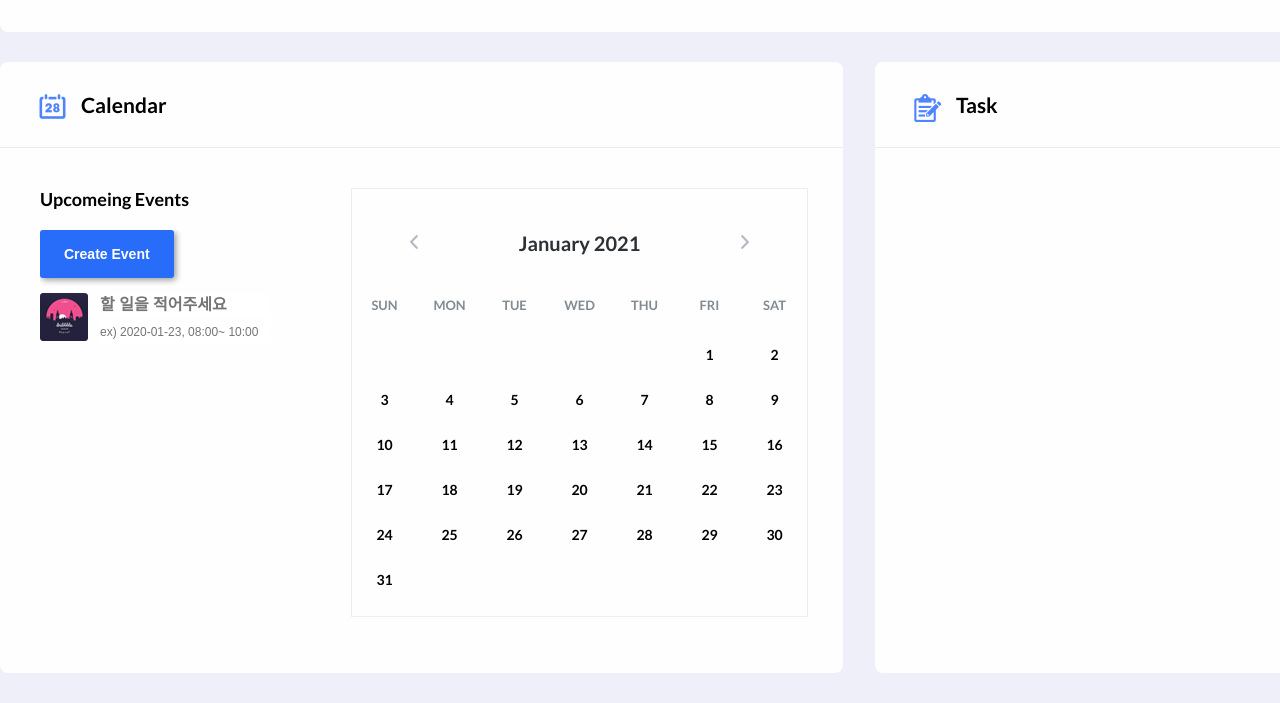
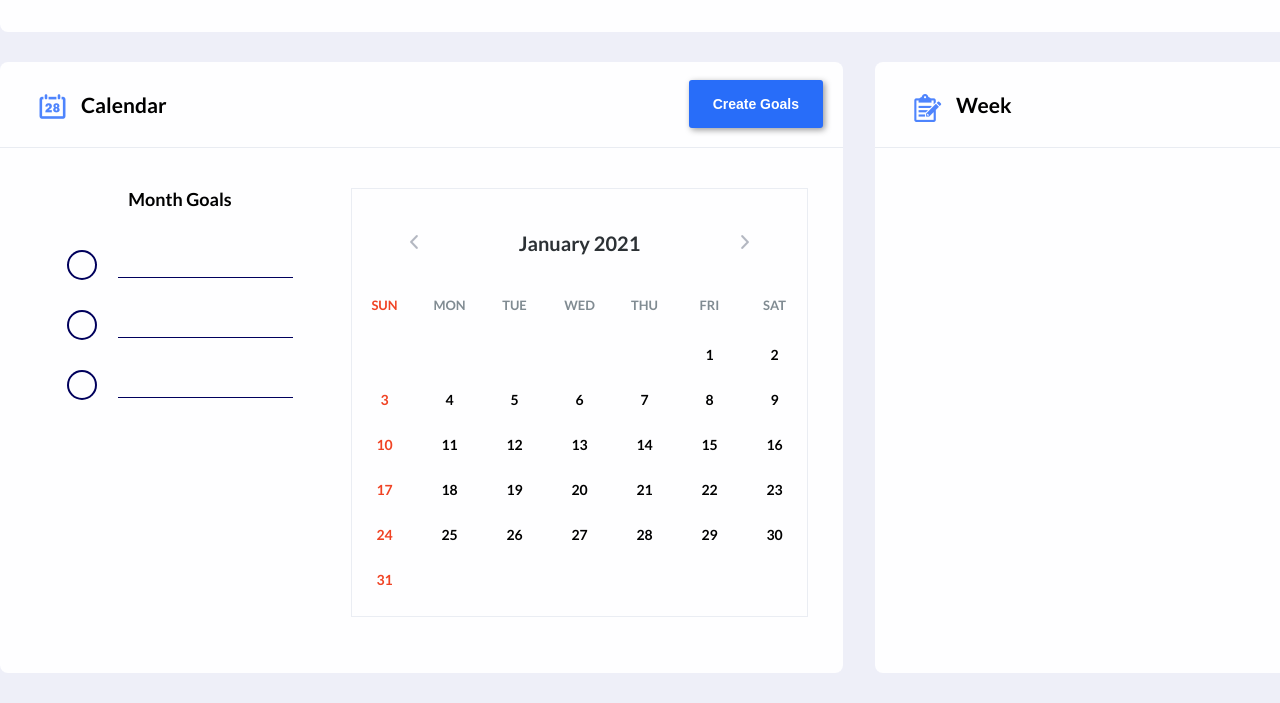
Before and after one commit to hankbae93/playJavascript, a plain HTML site: page 01_toDoList/index.html in a window 1280 px wide. Shown: the part 245-948 px from the top of the page. Drawn offline with Linux system fonts and the light colour scheme.

Commit message:
Make active btn for Month goals

```diff
--- a/01_toDoList/app.js
+++ b/01_toDoList/app.js
@@ -2,13 +2,13 @@
 
 // 달력
 const
-    calendar = document.querySelector('.calendar'),
+    calendar = document.querySelector('#calendar'),
     calendarUI = calendar.querySelector('.calendar_interface'),
     calendarTable = calendarUI.querySelector('table'),
     calendarDay = calendarTable.querySelectorAll('td'),
     calendarTime = calendarUI.querySelector('.calendar_time'),
-    calendarEvent = calendar.querySelector('.calendar_sub'),
-    calendarEventBtn = calendarEvent.querySelector('.createEvent');
+    calendarMgoal = calendar.querySelector('.calendar_month'),
+    calendarCreateGo = calendar.querySelector('.createGoal');
 
 const
     calendarPrevMonth = calendarUI.querySelector('.prevMonth'),
@@ -18,7 +18,7 @@ const
 
 // 달력 채우기
 const MONTH = ['January', 'February', 'March', 'April', 'May', 'June', 'July', 'August', 'September', 'October', 'November', 'December'];
-const todayDownload = new Date();
+const todayDownload = new Date(); //오늘 자
 
 function fillMonthYear(month, year) {
     const thisMonth = MONTH[month];
@@ -98,12 +98,25 @@ fillCalendar(todayDownload);
 
 
 // 이벤트 저장 및 메모
+let createOrSave = true;
+function createOrSaveBtn() {
+    if(createOrSave) {
+        document.body.style.background = '#222831';
+        this.firstElementChild.textContent = 'Save';
+        createOrSave = false;
+    } else {
+        document.body.style.background = 'var(--background-color)';
+        this.firstElementChild.textContent = 'Create Goals';
+        createOrSave = true;
+    }
+}
 
-calendarEventBtn.addEventListener('click',(e) => {
-    e.target.classList.toggle('saveEvent');
-    if (e.target.classList.contains('saveEvent')) {
-        e.target.innerHTML = 'Save';
+calendarCreateGo.addEventListener('click',createOrSaveBtn);
+
+calendarMgoal.addEventListener('click',(e) => {
+    if (e.target.checked) {
+        e.target.parentElement.classList.add('checked');
     } else {
-        e.target.innerHTML = 'Create Event';
+        e.target.parentElement.classList.remove('checked');
     }
 });
--- a/01_toDoList/index.html
+++ b/01_toDoList/index.html
@@ -13,9 +13,9 @@
 <div class="wrap">
     <header>
         <div class="dashBox">
-                <h1>Ranja-Function 2021 Diary</h1>
+                <h1>Ranja-Function 2021 planner</h1>
                 <p>
-                    Widgets, Calendar,Chat, Task, Activities and Notifications
+                    to do list , calendar, planner
                 </p>
         </div>
     </header>
@@ -26,23 +26,34 @@
                 <div class="content">
                     <div class="content-head">
                         <h2>Calendar</h2>
+                        <button class="createGoal">
+                            <span>Create Goals</span>
+                        </button>
                     </div>
 
                     <div class="calendar">
-                        <div class="calendar_sub">
-                            <h3>Upcomeing Events</h3>
-                            <div>
-                                <button class="createEvent">
-                                    <span>Create Event</span>
-                                </button>
-                                <div class="subEvent">
-                                    <div class="subEvent_poster"><img src="./img/sub_event_poster.png" alt=""></div>
-                                    <div>
-                                        <input type="text" class="event_title" placeholder="할 일을 적어주세요" />
-                                        <input type="text" class="event_content" placeholder="ex) 2020-01-23, 08:00~ 10:00" />
-                                        <div></div>
-                                    </div>
+                        <div class="calendar_month">
+                            <h3>Month Goals</h3>
+                            <div class="month_goal">
+                                <div class="month_goal_con">
+                                    <label>
+                                        <input type="checkbox" class="checkbox">
+                                    </label>
+                                    <input type="text">
                                 </div>
+                                <div class="month_goal_con">
+                                    <label>
+                                        <input type="checkbox" class="checkbox">
+                                    </label>
+                                    <input type="text">
+                                </div>
+                                <div class="month_goal_con">
+                                    <label>
+                                        <input type="checkbox" class="checkbox">
+                                    </label>
+                                    <input type="text">
+                                </div>
+
 
 
 
@@ -135,7 +146,7 @@
             <div class="dashBox" id="task">
                 <div class="content">
                     <div class="content-head">
-                        <h2>Task</h2>
+                        <h2>Week</h2>
                     </div>
                 </div>
             </div>
--- a/01_toDoList/style.css
+++ b/01_toDoList/style.css
@@ -21,12 +21,20 @@ thead,
 tbody {
   margin: 0;
   padding: 0;
+  outline: 0;
+}
+
+button {
+  outline: none;
+  border: none;
+  cursor: pointer;
 }
 
 body {
   font-size: 14px;
   background-color: var(--background-color);
   font-family: "Lato", sans-serif;
+  transition: all 0.3s ease;
 }
 .wrap {
   width: 1532px;
@@ -60,16 +68,18 @@ header .dashBox {
 }
 
 .content-head {
+  overflow: hidden;
+  position: relative;
   padding: 30px 0 30px 81px;
   border-bottom: 1px solid #e9ecf2;
 }
 .content-head h2 {
   position: relative;
 }
+
 #calendar {
   margin-right: 32px;
 }
-
 #calendar h2::before {
   content: "";
   position: absolute;
@@ -78,6 +88,22 @@ header .dashBox {
   width: 27px;
   height: 25px;
   background: url(./img/calendar.png) no-repeat 0px 0px;
+}
+#calendar .createGoal {
+  position: absolute;
+  right: 20px;
+  top: 18px;
+  background-color: #286df9;
+  border-radius: 3px;
+  box-shadow: 2px 2px 6px rgba(0, 0, 0, 0.4);
+}
+
+#calendar .createGoal span {
+  display: block;
+  padding: 16px 24px;
+  font-size: 14px;
+  font-weight: bold;
+  color: #fff;
 }
 #calendar .calendar {
   overflow: hidden;
@@ -92,72 +118,69 @@ header .dashBox {
   box-sizing: border-box;
 }
 
-#calendar .calendar_sub {
+#calendar .calendar_month {
   float: left;
   width: 280px;
 }
-#calendar .calendar_sub h3 {
+#calendar .calendar_month h3 {
   margin-bottom: 20px;
+  text-align: center;
   font-size: 18px;
 }
-#calendar .calendar_sub .createEvent {
-  background-color: #286df9;
-  margin: 0 0 15px;
-  outline: none;
-  border: none;
-  cursor: pointer;
-  border-radius: 3px;
-  box-shadow: 2px 2px 6px rgba(0, 0, 0, 0.4);
-}
 
-#calendar .calendar_sub .createEvent span {
-  display: block;
-  padding: 16px 24px;
-  font-size: 14px;
-  font-weight: bold;
-  color: #fff;
-}
-#calendar .calendar .calendar_sub > div {
+#calendar .calendar_month > div {
   overflow-y: auto;
   width: 100%;
   height: 372px;
 }
-#calendar .calendar .calendar_sub > div::-webkit-scrollbar {
+#calendar .calendar .calendar_month > div::-webkit-scrollbar {
   width: 8px;
 }
-#calendar .calendar .calendar_sub > div::-webkit-scrollbar-thumb {
+#calendar .calendar .calendar_month > div::-webkit-scrollbar-thumb {
   background: #23213b;
   border-radius: 16px;
 }
-#calendar .calendar .calendar_sub .subEvent {
-  overflow: hidden;
-  /* display: none; */
-  margin-bottom: 30px;
+#calendar .calendar .calendar_month .month_goal .month_goal_con {
+  display: flex;
+  justify-content: space-evenly;
+  align-items: center;
+  padding: 10px 5px;
+  margin: 10px 0;
+  border-radius: 25px;
+  box-sizing: border-box;
+  transition: all 0.3s ease;
+  cursor: pointer;
 }
-#calendar .calendar .calendar_sub .subEvent > div {
-  float: left;
+#calendar .month_goal_con:hover {
+  background: #ffd56b;
 }
-#calendar .calendar .calendar_sub .subEvent input {
+
+#calendar .month_goal_con input {
+  padding: 5px 0;
+  border: none;
+  background: none;
+}
+#calendar .month_goal_con label {
   display: block;
-  width: 100%;
-  border: none;
-  padding: 3px 0;
+  width: 10px;
+  height: 10px;
+  box-shadow: inset 0 0 0 2px #00005c;
+  padding: 10px;
+  border-radius: 100%;
+  cursor: pointer;
+  transition: all 0.3s ease;
 }
-#calendar .calendar .calendar_sub .subEvent .event_title {
-  overflow: hidden;
-  width: 170px;
-  margin-bottom: 5px;
-  font-size: 16px;
+#calendar .month_goal_con label.checked {
+  box-shadow: inset 0 0 0 8px #00005c;
+}
+#calendar .month_goal_con input[type="checkbox"] {
+  display: none;
+}
+#calendar .month_goal_con input[type="text"] {
+  color: var(--title-Text-color);
+  font-size: 13px;
   font-weight: bold;
-  white-space: nowrap;
-  text-overflow: ellipsis;
-}
-#calendar .calendar .calendar_sub .subEvent .event_content {
-  color: #878fa4;
-  font-size: 12px;
-}
-#calendar .calendar .calendar_sub .subEvent .subEvent_poster {
-  padding-right: 12px;
+  border-bottom: 1px solid #00005c;
 }
 
 #calendar .calendar .calendar_main {
@@ -215,6 +238,10 @@ header .dashBox {
   font-size: 14px;
   font-weight: bold;
 }
+#calendar table th:first-child,
+#calendar table tr td:first-child {
+  color: #f04324;
+}
 #calendar table td.today {
   background-color: #286ef9a8;
 }
```
